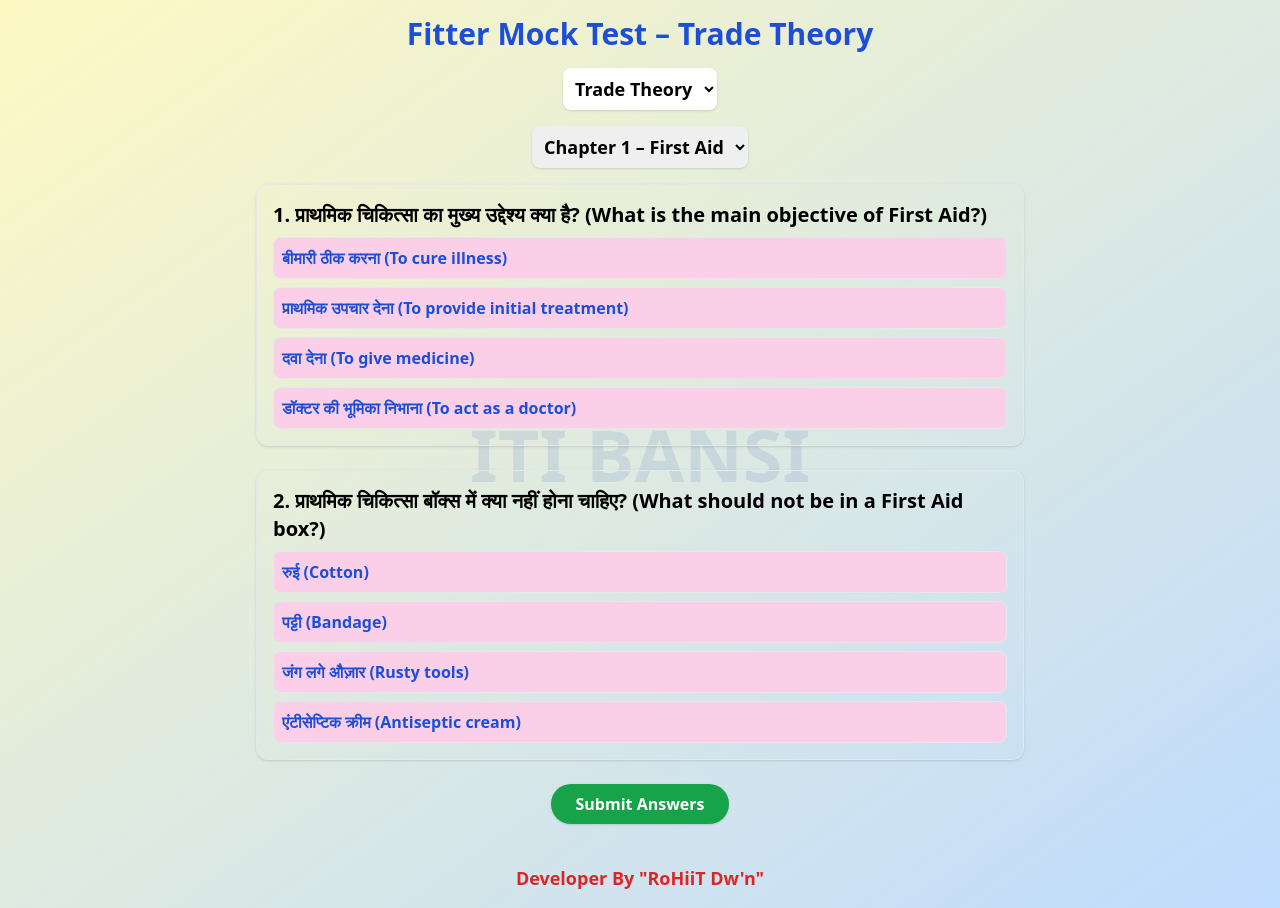
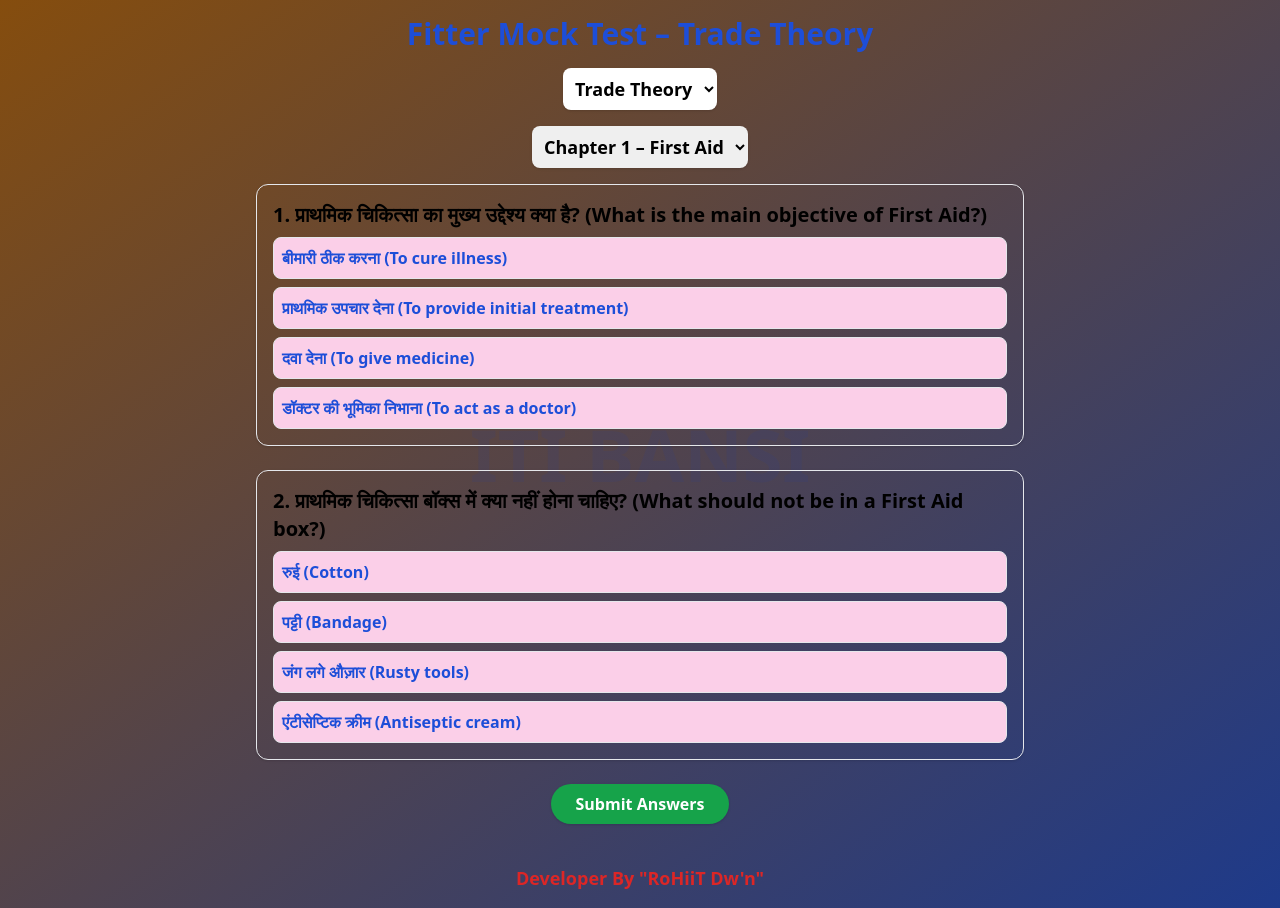
Before and after one commit to rohit-091/Fitter-first-year, a React (Vite) app: page / in a window 1280 px wide. Built offline with nearby package versions, Linux system fonts and the light colour scheme.

Commit message:
Update App.jsx

```diff
--- a/src/App.jsx
+++ b/src/App.jsx
@@ -33,7 +33,7 @@ export default function App() {
   };
 
   return (
-    <div className="relative min-h-screen bg-gradient-to-br from-yellow-100 to-blue-200 p-4 overflow-hidden">
+    <div className="relative min-h-screen bg-gradient-to-br from-yellow-800 to-blue-900 p-4 overflow-hidden">
 
       {/* Watermark */}
       <div className="absolute inset-0 flex items-center justify-center pointer-events-none opacity-10 text-7xl font-extrabold text-blue-800">
```
